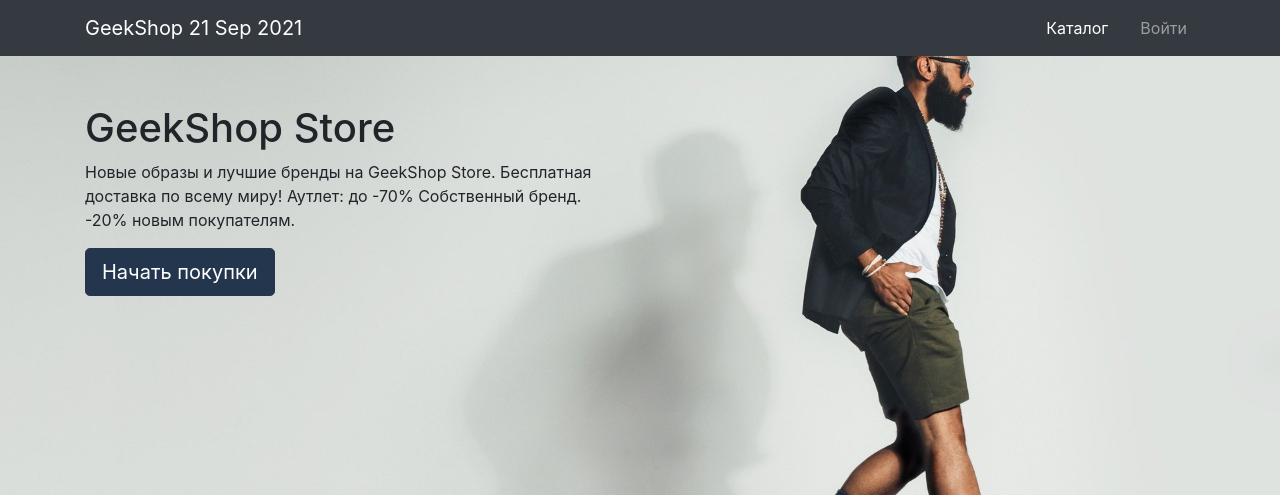
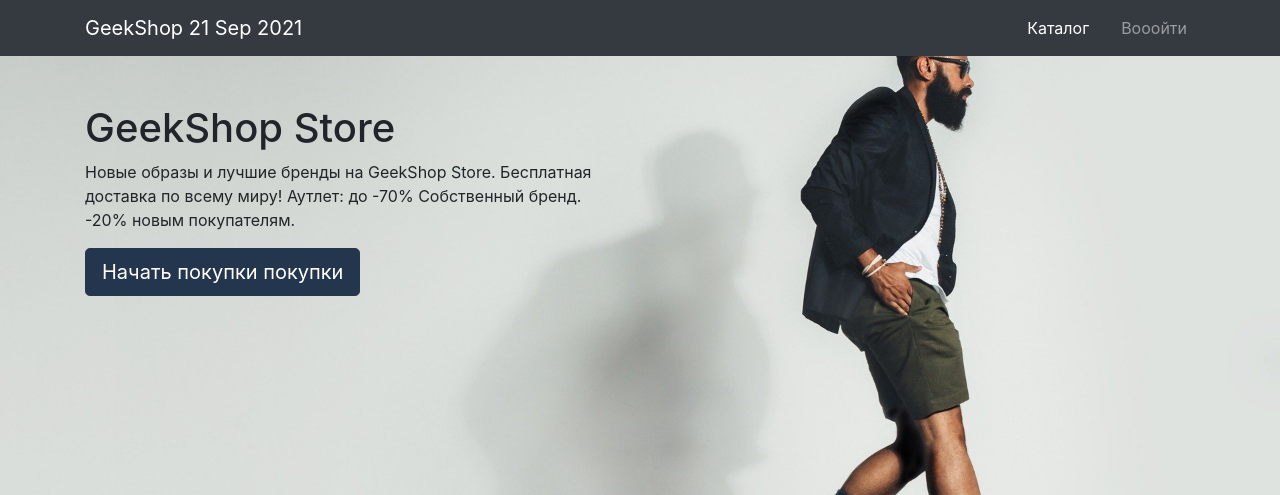
Before and after one commit to Bekham/Django_geekshop_v3, a Django app: page / in a window 1280 px wide. Shown: the top 495 px of the page. Run offline with Django 3.2, Linux system fonts and the light colour scheme; some libraries are stand-ins or nearby versions.

Commit message:
Обновление главной страницы

```diff
--- a/mainapp/templates/mainapp/base.html
+++ b/mainapp/templates/mainapp/base.html
@@ -17,8 +17,7 @@
     <link href="{% static 'vendor/bootstrap/css/bootstrap.min.css' %}" rel="stylesheet">
 
     {% block css %}
-    <!-- Custom styles for this template -->
-{#    <link href="/static/css/products.css" rel="stylesheet">#}
+
     {% endblock %}
 
 </head>
@@ -45,13 +44,12 @@
                     <a class="nav-link" href="{% url 'products:index' %}">Каталог</a>
 
 
-
                 </li>
                 <li class="nav-item">
                     <a class="nav-link" href="#"><i class="fas fa-shopping-bag"></i></a>
                 </li>
                 <li class="nav-item">
-                    <a class="nav-link" href="auth/login.html">Войти <i class="fas fa-sign-in-alt"></i></a>
+                    <a class="nav-link" href="{% url 'users:login' %}">Вооойти <i class="fas fa-sign-in-alt"></i></a>
                 </li>
             </ul>
         </div>
--- a/mainapp/templates/mainapp/index.html
+++ b/mainapp/templates/mainapp/index.html
@@ -23,7 +23,7 @@
                     <a id="start-purchase-link" href="{% url 'products:index' %}">
 
 
-                        Начать покупки
+                        Начать покупки покупки
                     </a>
                 </button>
             </div>
```
